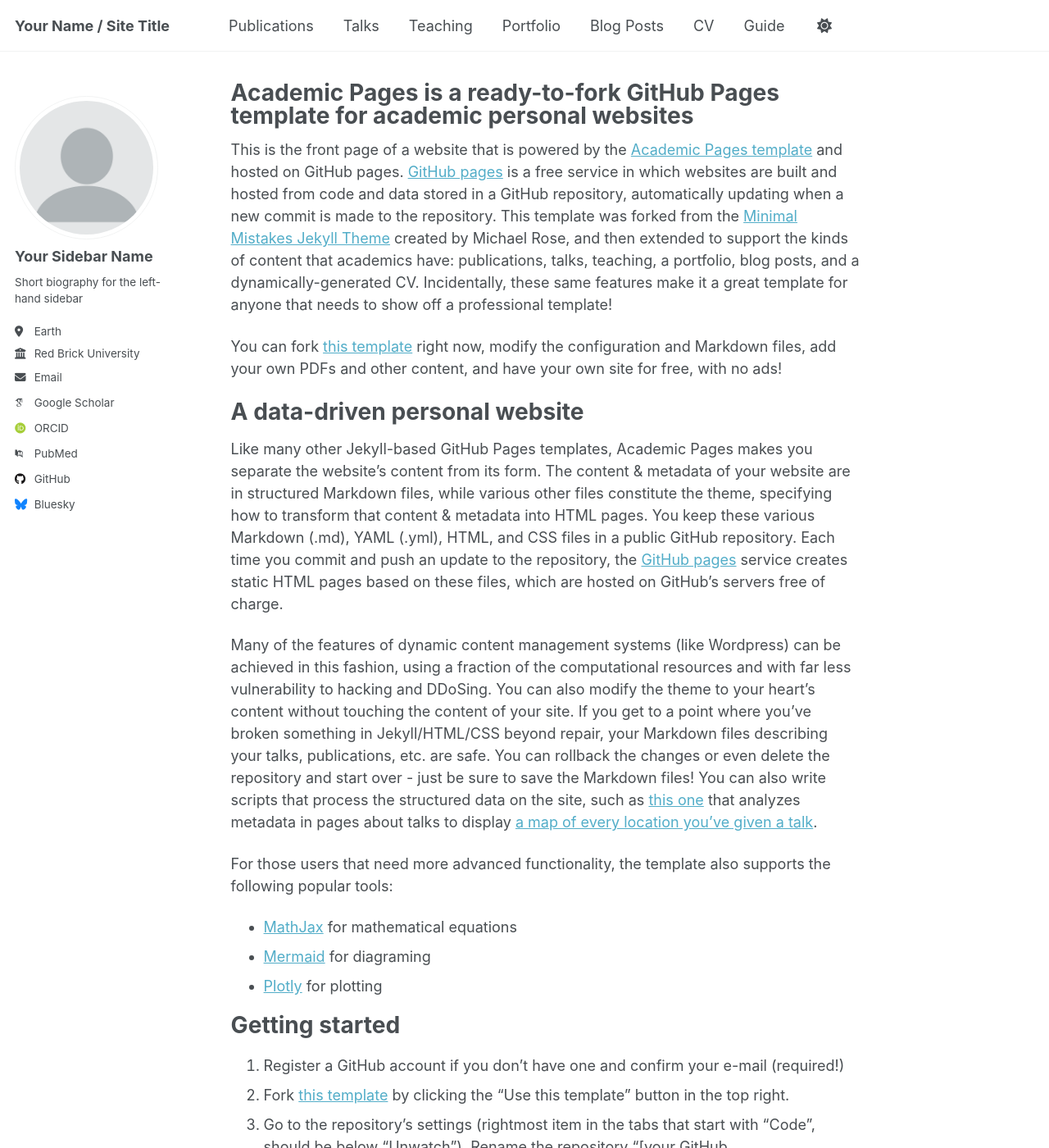
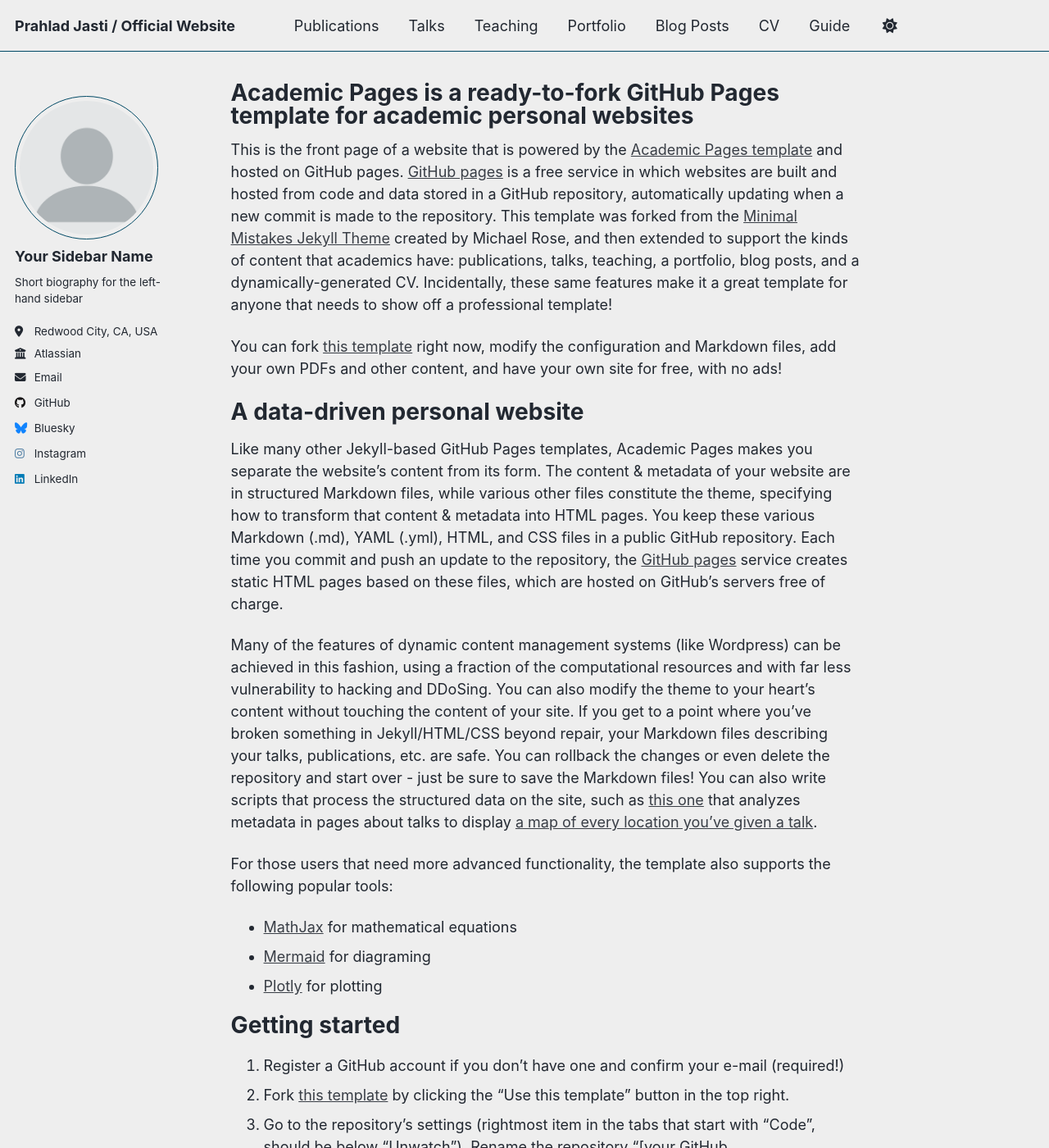
Before and after one commit to prahlad-jasti/prahlad-jasti.github.io, a Jekyll site: the page built from _pages/about.md, in a window 1280 px wide and 1400 px high. Shown: the whole window at 82% size. Built offline with Jekyll 4.4.1, drawn with Linux system fonts in a browser that asks for light colours; some web fonts are replaced; a script that is not in the unit is left out; some of the changed text lies outside the part shown.

Commit message:
Update _config.yml

```diff
--- a/_config.yml
+++ b/_config.yml
@@ -8,12 +8,12 @@
 
 # Basic Site Settings
 locale                   : "en-US"
-site_theme               : "default" # Currently available options are "default", "air"
-title                    : "Your Name / Site Title"
+site_theme               : "air" # Currently available options are "default", "air"
+title                    : "Prahlad Jasti / Official Website"
 title_separator          : "-"
-name                     : &name "Your Name"
-description              : &description "Your Name's academic portfolio"   # Update this with a general description of your site, this is the default if not overridden by a page
-url                      : https://academicpages.github.io # The base hostname & protocol for your site e.g. "https://[your GitHub username].github.io",
+name                     : &name "Prahlad Jasti"
+description              : &description "Prahlad Jasti's Portfolio"   # Update this with a general description of your site, this is the default if not overridden by a page
+url                      : https://prahlad-jasti.github.io # The base hostname & protocol for your site e.g. "https://[your GitHub username].github.io",
                                                            # or if you already have some other page hosted on Github then use "https://[your GitHub username].github.io/[Your Repo Name]"
 baseurl                  : "" # the subpath of your site, e.g. "/blog"
 repository               : "academicpages/academicpages.github.io"
@@ -27,20 +27,20 @@ author:
   name             : "Your Sidebar Name"
   pronouns         : # example: "she/her"
   bio              : "Short biography for the left-hand sidebar"
-  location         : "Earth"
-  employer         : "Red Brick University"
+  location         : "Redwood City, CA, USA"
+  employer         : "Atlassian"
   uri              : # URL
-  email            : "none@example.org"
+  email            : "jasti001@gmail.com"
 
   # Academic websites
   academia         : # URL
   arxiv            : # URL - Update with the correct link to your profile
-  googlescholar    : "https://scholar.google.com/citations?user=PS_CX0AAAAAJ"
+  googlescholar    :
   inspire-hep      : # URL
   impactstory      : # URL
-  orcid            : "https://orcid.org/yourorcidurl"
+  orcid            :
   semantic         : # URL
-  pubmed           : "https://www.ncbi.nlm.nih.gov/pubmed/?term=john+snow"
+  pubmed           :
   researchgate     : # URL
   scopus           : # URL
 
@@ -61,9 +61,9 @@ author:
   goodreads        : # Username
   google_plus      : # Username
   keybase          : # Username
-  instagram        : # Username
+  instagram        : "prjasti"
   lastfm           : # Username
-  linkedin         : # Username
+  linkedin         : "prahlad-jasti"
   mastodon         : # URL
   medium           : # URL
   pinterest        : # Username
```
